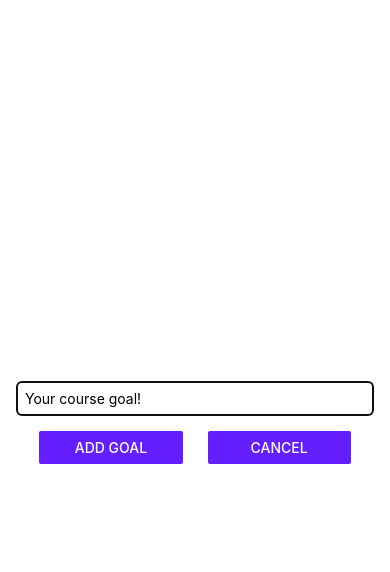
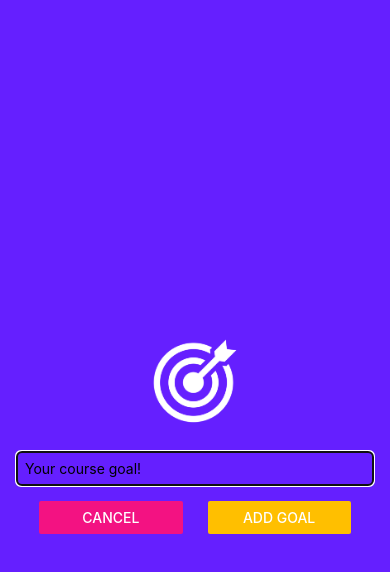
Before and after one commit to blmiranda/react-native-course, a React Native app: screen / in a window 390 px wide. Both pictures are taken after a click on the button "ADD NEW GOAL". Shown: the top 572 px of the page. Built offline with nearby package versions, Linux system fonts and the light colour scheme.

Commit message:
Add statusbar styles
We can change the contrast of the status bar so its easier for the user
to see.

```diff
--- a/App.jsx
+++ b/App.jsx
@@ -1,5 +1,6 @@
 import { useState } from 'react';
 import { StyleSheet, View, FlatList, Button } from 'react-native';
+import { StatusBar } from 'expo-status-bar';
 
 import GoalInput from './src/components/GoalInput';
 import GoalItem from './src/components/GoalItem';
@@ -30,6 +31,8 @@ export default function App() {
   }
 
   return (
+    <>
+      <StatusBar style="dark" />
       <View style={styles.appContainer}>
         <Button
           title="Add new goal"
@@ -59,6 +62,7 @@ export default function App() {
           />
         </View>
       </View>
+    </>
   );
 }
 
--- a/src/components/GoalInput/index.jsx
+++ b/src/components/GoalInput/index.jsx
@@ -1,5 +1,5 @@
 import { useState } from 'react';
-import { View, TextInput, Button, Modal } from 'react-native';
+import { View, TextInput, Button, Modal, Image } from 'react-native';
 import styles from './styles.js';
 
 const GoalInput = (props) => {
@@ -20,6 +20,11 @@ const GoalInput = (props) => {
   return (
     <Modal visible={props.visible} animationType="slide">
       <View style={styles.inputContainer}>
+        <Image
+          style={styles.image}
+          source={require('../../../assets/images/goal.png')}
+        />
+
         <TextInput
           placeholder="Your course goal!"
           value={enteredGoalText}
@@ -28,10 +33,10 @@ const GoalInput = (props) => {
         />
         <View style={styles.buttonsContainer}>
           <View style={styles.buttons}>
-            <Button title="Add Goal" color="#651fff" onPress={addGoalHandler} />
+            <Button title="Cancel" color="#f31282" onPress={props.closeModal} />
           </View>
           <View style={styles.buttons}>
-            <Button title="Cancel" color="#651fff" onPress={props.closeModal} />
+            <Button title="Add Goal" color="#ffbf00" onPress={addGoalHandler} />
           </View>
         </View>
       </View>
--- a/src/components/GoalInput/styles.js
+++ b/src/components/GoalInput/styles.js
@@ -2,12 +2,18 @@ import { StyleSheet } from 'react-native';
 
 export default StyleSheet.create({
   inputContainer: {
+    backgroundColor: '#651fff',
     flex: 1,
     flexDirection: 'column',
     justifyContent: 'center',
     alignItems: 'center',
     margingBottom: 24,
     padding: 16,
+  },
+  image: {
+    width: 100,
+    height: 100,
+    margin: 20,
   },
   textInput: {
     width: '100%',
--- a/src/components/GoalItem/index.jsx
+++ b/src/components/GoalItem/index.jsx
@@ -1,4 +1,4 @@
-import { View, Text, Pressable } from 'react-native';
+import { Text, Pressable } from 'react-native';
 import styles from './styles.js';
 
 const GoalItem = (props) => {
```
Also changed, not shown: assets/images/goal.png (added). Lines whose indentation alone changed are shown as unchanged.
